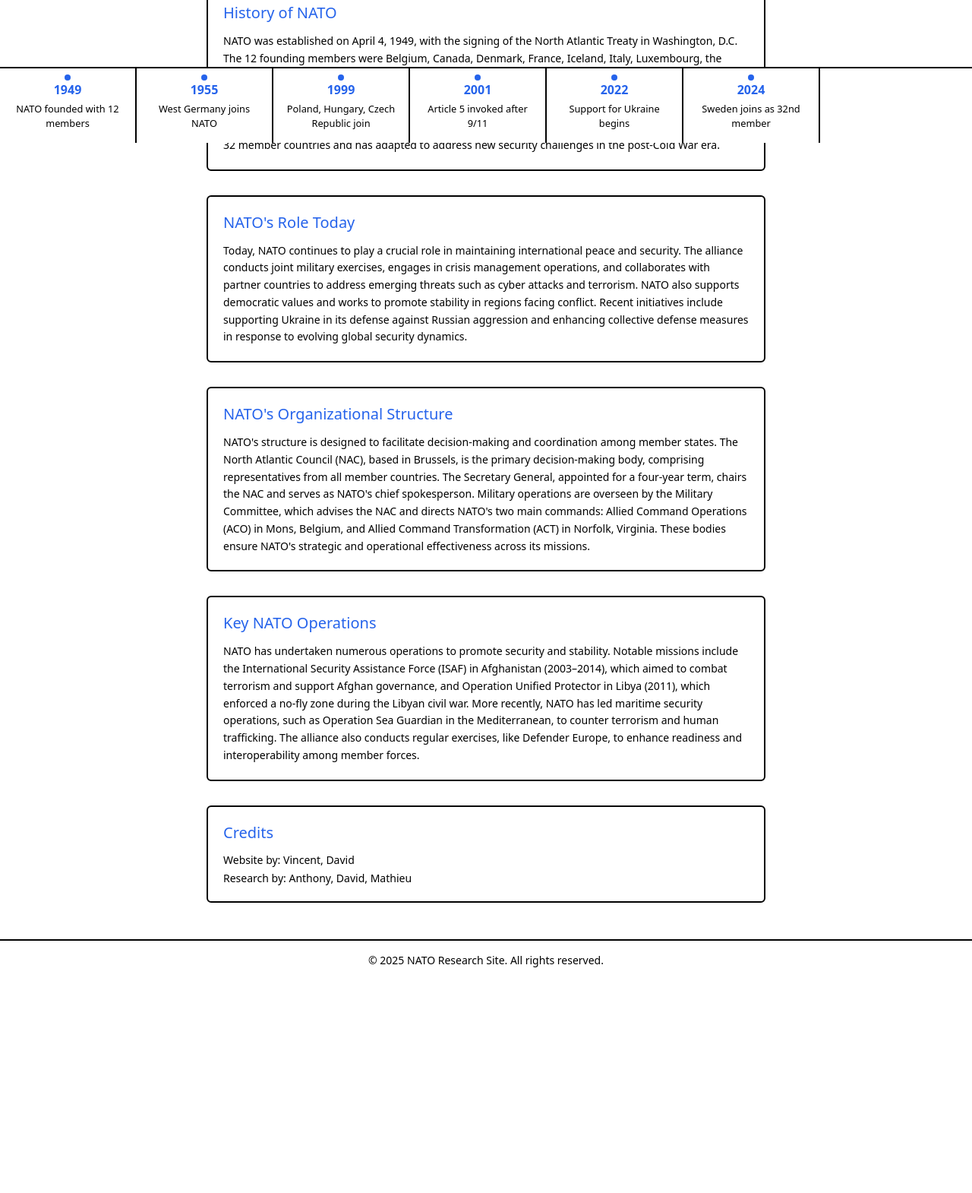
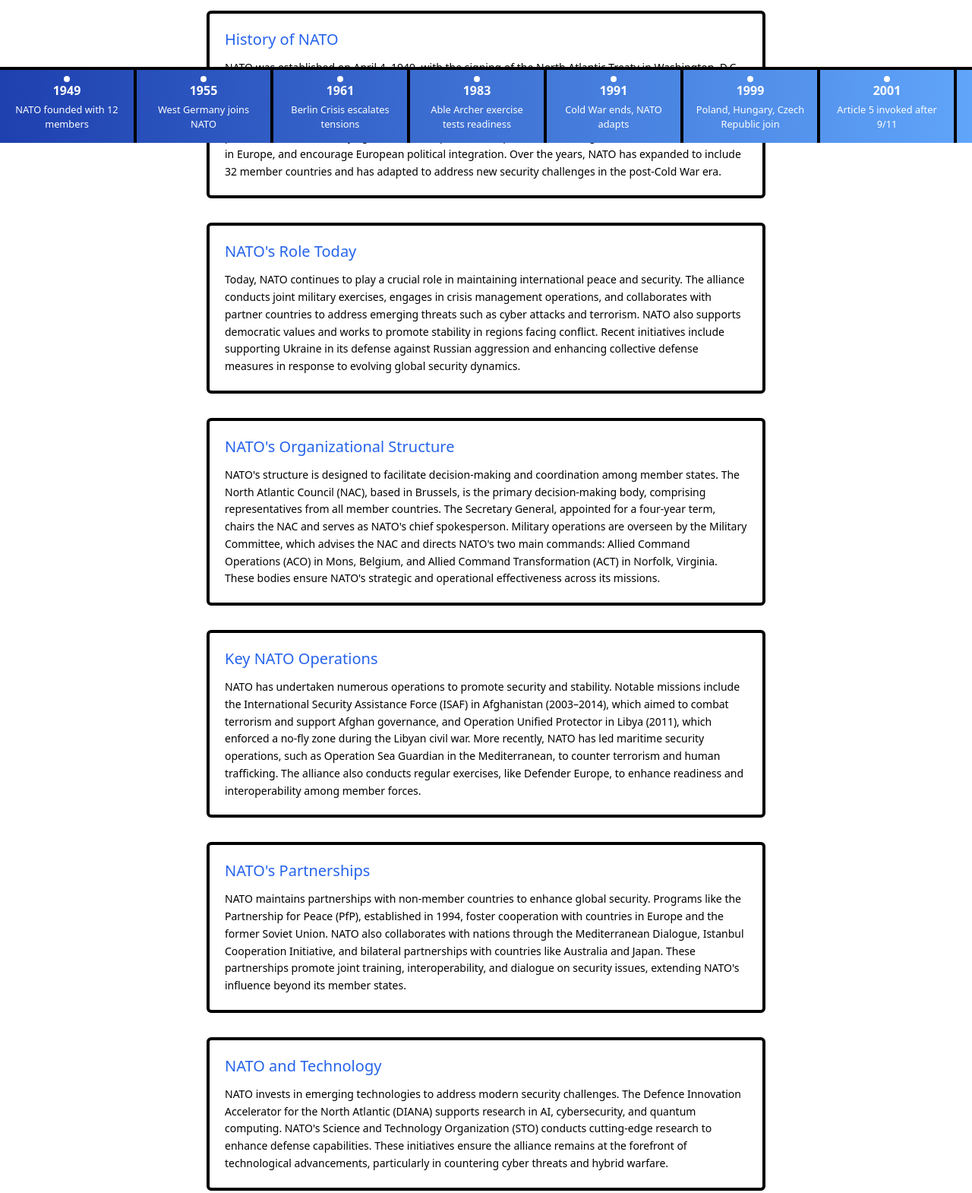
Before and after one commit to AtomicShadow9/Simplenatowebsite, a plain HTML site: page index.html in a window 1280 px wide. Shown: the part 612-2182 px from the top of the page at 76% size. Before the commit the page ends 1902 px from the top, so only its background shows below. Drawn offline with nearby package versions, Linux system fonts and the light colour scheme.

Commit message:
Update index.html

```diff
--- a/index.html
+++ b/index.html
@@ -38,8 +38,8 @@
             right: 0;
             height: 100px;
             overflow-x: hidden;
-            background: white;
-            border-top: 2px solid black;
+            background: linear-gradient(to right, #1e40af, #60a5fa);
+            border-top: 4px solid black;
             z-index: 20;
         }
         .timeline {
@@ -56,8 +56,8 @@
             flex-direction: column;
             justify-content: center;
             align-items: center;
-            color: black;
-            border-right: 2px solid black;
+            color: white;
+            border-right: 4px solid black;
             position: relative;
         }
         .timeline-item::before {
@@ -66,14 +66,13 @@
             top: 8px;
             width: 8px;
             height: 8px;
-            background: #2563eb;
+            background: white;
             border-radius: 50%;
         }
         .timeline-item h5 {
             font-size: 1rem;
             font-weight: 600;
             margin-bottom: 0.25rem;
-            color: #2563eb;
         }
         .timeline-item p {
             font-size: 0.8rem;
@@ -84,7 +83,7 @@
             padding-bottom: 120px; /* Prevents content overlap with fixed timeline */
         }
         section {
-            border: 2px solid black;
+            border: 4px solid black;
             transition: background-color 0.2s ease;
         }
         section:hover {
@@ -93,7 +92,7 @@
     </style>
 </head>
 <body class="bg-white font-sans text-black">
-    <header class="bg-white text-black py-6 text-center border-b-2 border-black">
+    <header class="bg-white text-black py-6 text-center border-b-4 border-black">
         <h1 class="text-3xl font-semibold animate-fade-in" style="animation-delay: 0.1s;">NATO Research Site</h1>
         <p class="mt-2 text-base animate-fade-in underline-hover" style="animation-delay: 0.2s;">
             Exploring the history and mission of NATO
@@ -146,10 +145,45 @@
         </section>
 
         <section class="bg-white rounded-md p-5 animate-fade-in" style="animation-delay: 1.2s;">
+            <h4 class="text-xl font-medium text-blue-600 mb-3">NATO's Partnerships</h4>
+            <p class="text-black leading-relaxed text-sm">
+                NATO maintains partnerships with non-member countries to enhance global security. Programs like the Partnership for Peace (PfP), established in 1994, foster cooperation with countries in Europe and the former Soviet Union. NATO also collaborates with nations through the Mediterranean Dialogue, Istanbul Cooperation Initiative, and bilateral partnerships with countries like Australia and Japan. These partnerships promote joint training, interoperability, and dialogue on security issues, extending NATO's influence beyond its member states.
+            </p>
+        </section>
+
+        <section class="bg-white rounded-md p-5 animate-fade-in" style="animation-delay: 1.3s;">
+            <h4 class="text-xl font-medium text-blue-600 mb-3">NATO and Technology</h4>
+            <p class="text-black leading-relaxed text-sm">
+                NATO invests in emerging technologies to address modern security challenges. The Defence Innovation Accelerator for the North Atlantic (DIANA) supports research in AI, cybersecurity, and quantum computing. NATO's Science and Technology Organization (STO) conducts cutting-edge research to enhance defense capabilities. These initiatives ensure the alliance remains at the forefront of technological advancements, particularly in countering cyber threats and hybrid warfare.
+            </p>
+        </section>
+
+        <section class="bg-white rounded-md p-5 animate-fade-in" style="animation-delay: 1.4s;">
+            <h4 class="text-xl font-medium text-blue-600 mb-3">NATO Enlargement Process</h4>
+            <p class="text-black leading-relaxed text-sm">
+                NATO's enlargement process allows countries to join the alliance through a structured accession process. Aspiring members must meet democratic, military, and economic standards outlined in the 1995 Study on NATO Enlargement. Countries like Finland and Sweden joined in 2023 and 2024, respectively, after completing Membership Action Plans (MAPs). The open-door policy remains a cornerstone of NATO's commitment to expanding collective security.
+            </p>
+        </section>
+
+        <section class="bg-white rounded-md p-5 animate-fade-in" style="animation-delay: 1.5s;">
+            <h4 class="text-xl font-medium text-blue-600 mb-3">NATO's Crisis Response</h4>
+            <p class="text-black leading-relaxed text-sm">
+                NATO plays a vital role in crisis response, deploying forces and resources to address conflicts and humanitarian emergencies. The NATO Response Force (NRF), established in 2002, provides rapid deployment capabilities for crises like natural disasters or military conflicts. Operations in Kosovo (KFOR) and support for disaster relief, such as after the 2005 Pakistan earthquake, demonstrate NATO's commitment to global stability and humanitarian aid.
+            </p>
+        </section>
+
+        <section class="bg-white rounded-md p-5 animate-fade-in" style="animation-delay: 1.6s;">
+            <h4 class="text-xl font-medium text-blue-600 mb-3">Future Challenges for NATO</h4>
+            <p class="text-black leading-relaxed text-sm">
+                NATO faces evolving challenges, including hybrid warfare, climate change, and geopolitical tensions. The alliance is adapting by strengthening cyber defenses, addressing the security implications of climate change, and countering disinformation campaigns. NATO's 2022 Strategic Concept emphasizes resilience and partnerships to tackle these issues, ensuring the alliance remains prepared for future threats in a rapidly changing world.
+            </p>
+        </section>
+
+        <section class="bg-white rounded-md p-5 animate-fade-in" style="animation-delay: 1.7s;">
             <h4 class="text-xl font-medium text-blue-600 mb-3">Credits</h4>
             <ul class="list-none space-y-1 text-black text-sm">
-                <li class="animate-fade-in" style="animation-delay: 1.3s;">Website by: Vincent, David</li>
-                <li class="animate-fade-in" style="animation-delay: 1.4s;">Research by: Anthony, David, Mathieu</li>
+                <li class="animate-fade-in" style="animation-delay: 1.8s;">Website by: Vincent, David</li>
+                <li class="animate-fade-in" style="animation-delay: 1.9s;">Research by: Anthony, David, Mathieu</li>
             </ul>
         </section>
     </main>
@@ -163,6 +197,18 @@
             <div class="timeline-item">
                 <h5>1955</h5>
                 <p>West Germany joins NATO</p>
+            </div>
+            <div class="timeline-item">
+                <h5>1961</h5>
+                <p>Berlin Crisis escalates tensions</p>
+            </div>
+            <div class="timeline-item">
+                <h5>1983</h5>
+                <p>Able Archer exercise tests readiness</p>
+            </div>
+            <div class="timeline-item">
+                <h5>1991</h5>
+                <p>Cold War ends, NATO adapts</p>
             </div>
             <div class="timeline-item">
                 <h5>1999</h5>
@@ -183,7 +229,7 @@
         </div>
     </div>
 
-    <footer class="bg-white text-black text-center py-4 mt-8 text-sm border-t-2 border-black">
+    <footer class="bg-white text-black text-center py-4 mt-8 text-sm border-t-4 border-black">
         <p>© 2025 NATO Research Site. All rights reserved.</p>
     </footer>
 
```
